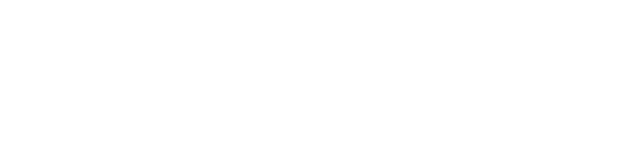
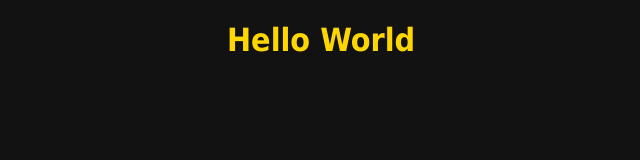
Before and after one commit to paulcynic/app-for-jenkins, a plain HTML site: page index.html in a window 1280 px wide. Shown: the whole page, without its empty margins (133-773 px from the left). Drawn offline with Linux system fonts and the light colour scheme.

Commit message:
gold letters

```diff
--- a/index.html
+++ b/index.html
@@ -3,10 +3,10 @@
 <head>
 <title>Hello World</title>
 <style>
-html { color-scheme: light dark; }
+html { color-scheme: dark; }
 body { width: 35em; margin: 0 auto;
 font-family: Tahoma, Verdana, Arial, sans-serif; }
-h1 { color: white; }
+h1 { color: gold; }
 </style>
 </head>
 <body>
```
